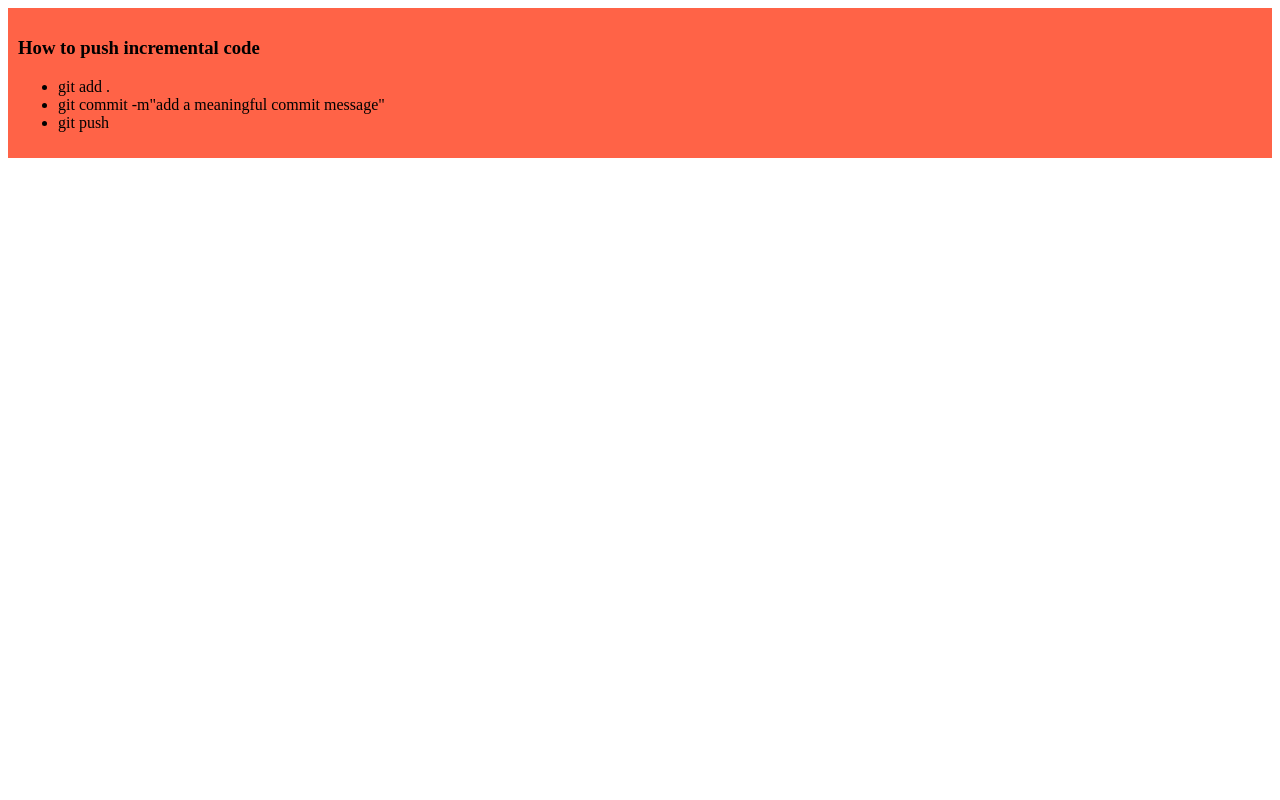
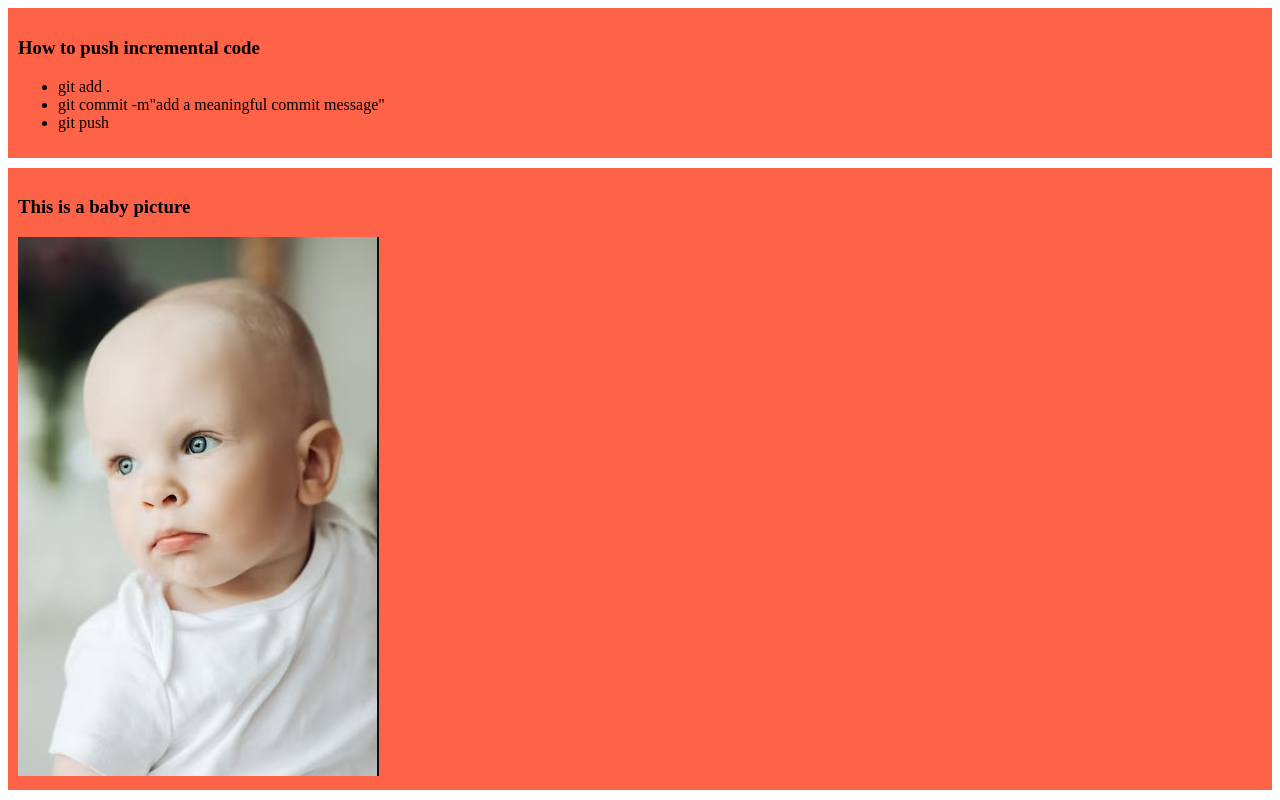
Before and after one commit to Mashud53/my-simple-website, a plain HTML site: page index.html in a window 1280 px wide. Shown: the part 424-1224 px from the top of the page. Before the commit the page ends 800 px from the top, so only its background shows below. Drawn offline with Linux system fonts and the light colour scheme.

Commit message:
added this is a baby picture

```diff
--- a/index.html
+++ b/index.html
@@ -29,5 +29,9 @@
             <li>git push</li>
         </ul>
     </div>
+    <div>
+        <h3>This is a baby picture</h3>
+        <img src="Images/pic.jpg" alt="">
+    </div>
 </body>
 </html>
```
Also changed, not shown: Images/pic.jpg (added).
